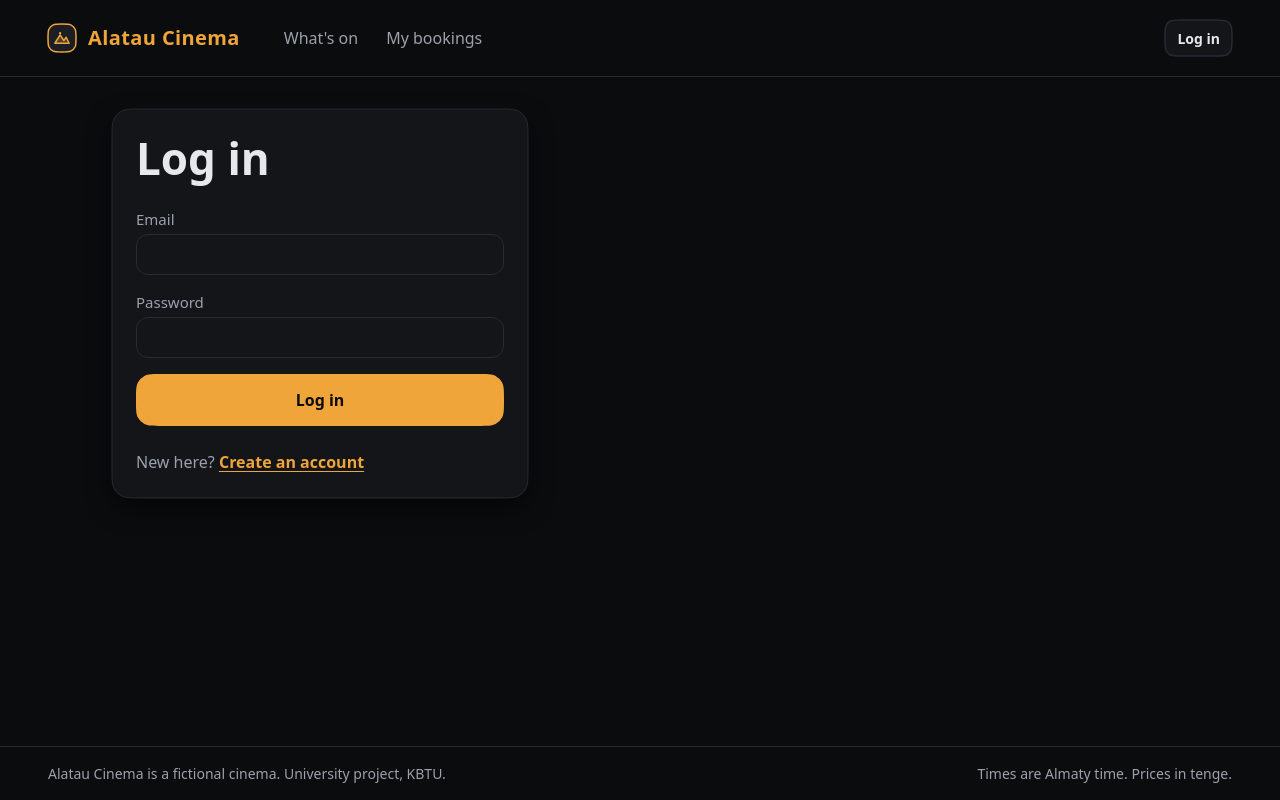
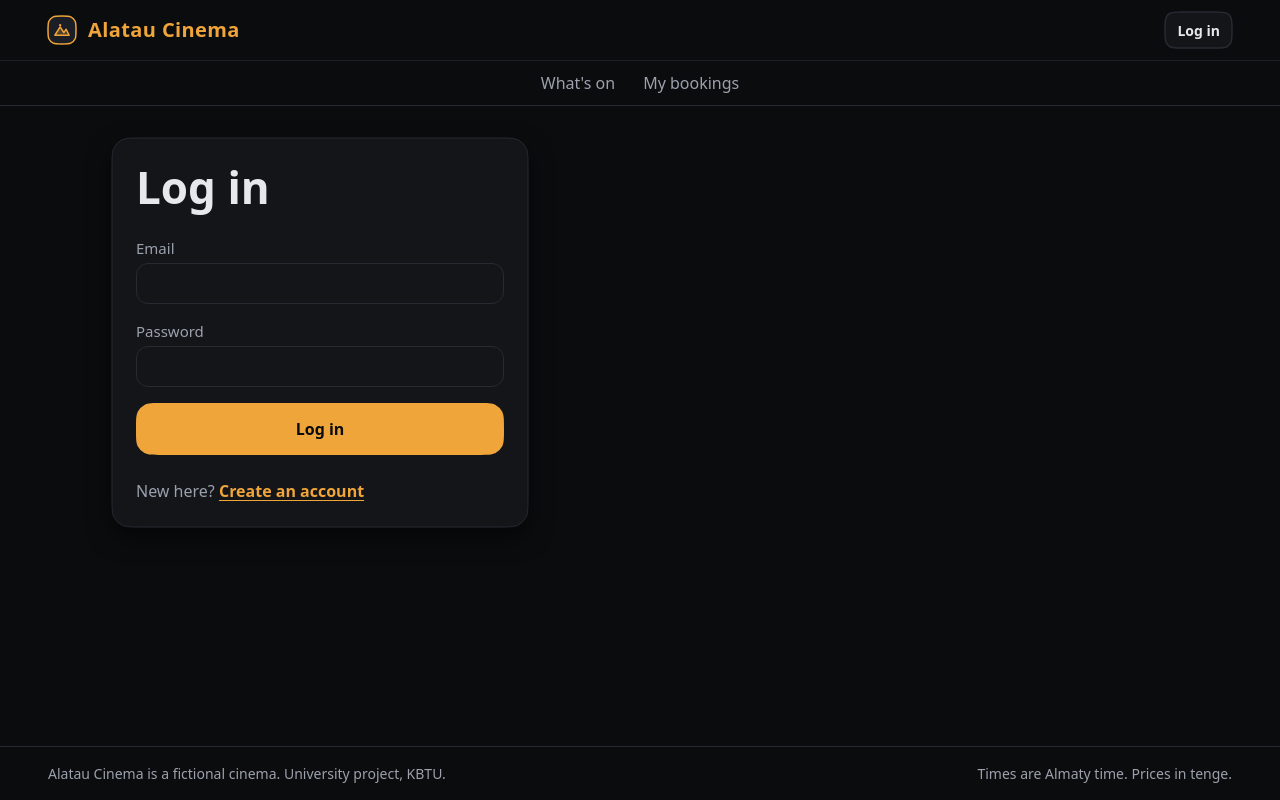
Before and after one commit to sawayaka143/cinema-ticketing-system, a React (Vite) app in the folder frontend/: page /login in a window 1280 px wide. Built offline with nearby package versions, Linux system fonts and the light colour scheme; no server answers; what openapi-fetch would draw is missing.

Commit message:
feat(frontend): two-tier header layout with sub-navigation bar

```diff
--- a/frontend/src/components/Layout.tsx
+++ b/frontend/src/components/Layout.tsx
@@ -11,16 +11,11 @@ export function Layout() {
   return (
     <>
       <header className="rail">
+        <div className="rail-top">
           <Link to="/" className="mark" aria-label="Alatau Cinema Home">
             <BrandMark size="md" />
             <span>Alatau Cinema</span>
           </Link>
-        <nav aria-label="Main">
-          <NavLink to="/" end>
-            What&apos;s on
-          </NavLink>
-          <NavLink to="/me/bookings">My bookings</NavLink>
-        </nav>
           <div className="account">
             {!ready ? null : session ? (
               <>
@@ -39,6 +34,13 @@ export function Layout() {
               </Button>
             )}
           </div>
+        </div>
+        <nav className="rail-nav" aria-label="Main">
+          <NavLink to="/" end>
+            What&apos;s on
+          </NavLink>
+          <NavLink to="/me/bookings">My bookings</NavLink>
+        </nav>
       </header>
       <main className="page">
         <Outlet />
--- a/frontend/src/index.css
+++ b/frontend/src/index.css
@@ -82,14 +82,19 @@ h2 {
   font-size: clamp(1.25rem, 2.5vw, 1.5rem);
 }
 
-/* Top bar */
+/* Top bar — two-tier header layout */
 .rail {
   display: flex;
-  flex-wrap: wrap;
+  flex-direction: column;
+}
+
+.rail-top {
+  display: flex;
   align-items: center;
-  gap: var(--s3) var(--s8);
-  padding: var(--s4) var(--gutter);
-  border-bottom: 1px solid var(--border);
+  justify-content: space-between;
+  gap: var(--s4);
+  padding: var(--s3) var(--gutter);
+  border-bottom: 1px solid var(--border-subtle);
 }
 
 .mark {
@@ -110,9 +115,14 @@ h2 {
   background: var(--accent);
 }
 
+.rail-nav,
 .rail nav {
   display: flex;
+  align-items: center;
+  justify-content: center;
   gap: var(--s1);
+  padding: 0 var(--gutter);
+  border-bottom: 1px solid var(--border);
 }
 
 .rail nav a {
@@ -844,10 +854,6 @@ button {
 }
 
 @media (max-width: 40rem) {
-  .account {
-    margin-left: 0;
-  }
-
   .card-body {
     padding: var(--s4);
   }
```
Lines whose indentation alone changed are shown as unchanged.
